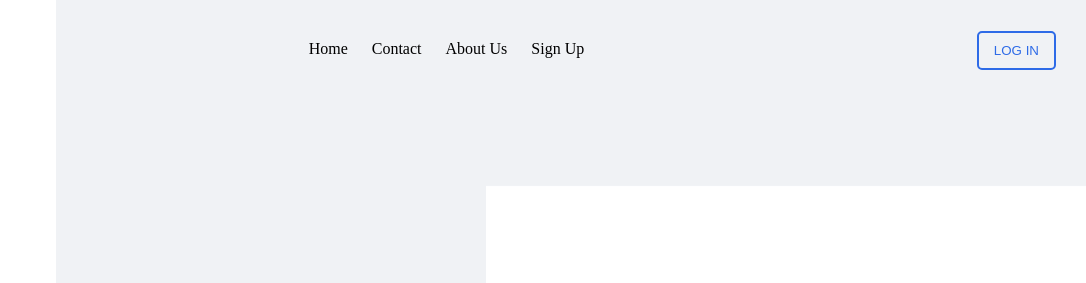
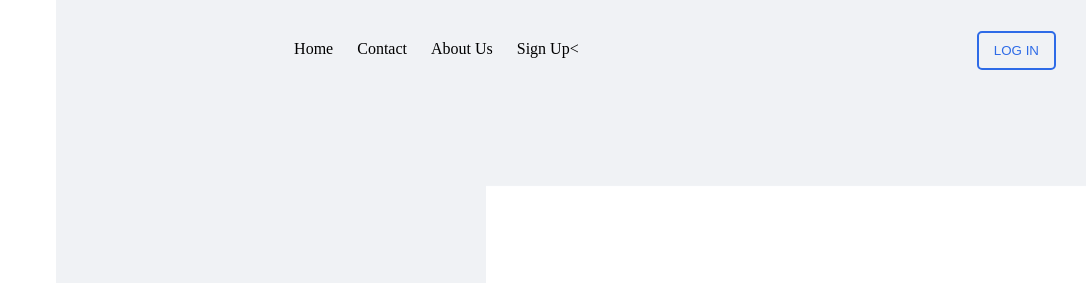
Before and after one commit to theSaswat/landingpage, a plain HTML site: page index.html in a window 1280 px wide. Shown: the top 283 px of the page, 194-1280 px from the left. Drawn offline with Linux system fonts and the light colour scheme; a web font is replaced by a local one.

Commit message:
Update index.html

```diff
--- a/index.html
+++ b/index.html
@@ -95,7 +95,7 @@ border-bottom: 2px solid red;
 		<li><a>Home</a></li>
 		<li><a>Contact</a></li>
 		<li><a>About Us</a></li>
-		<li><a href="https://thesaswat.github.io/loginpage/"></a>Sign Up</li>
+		<li><a>Sign Up<</a><li>
 	</ul>
 	<button>Log In</button>
 </nav>
```
